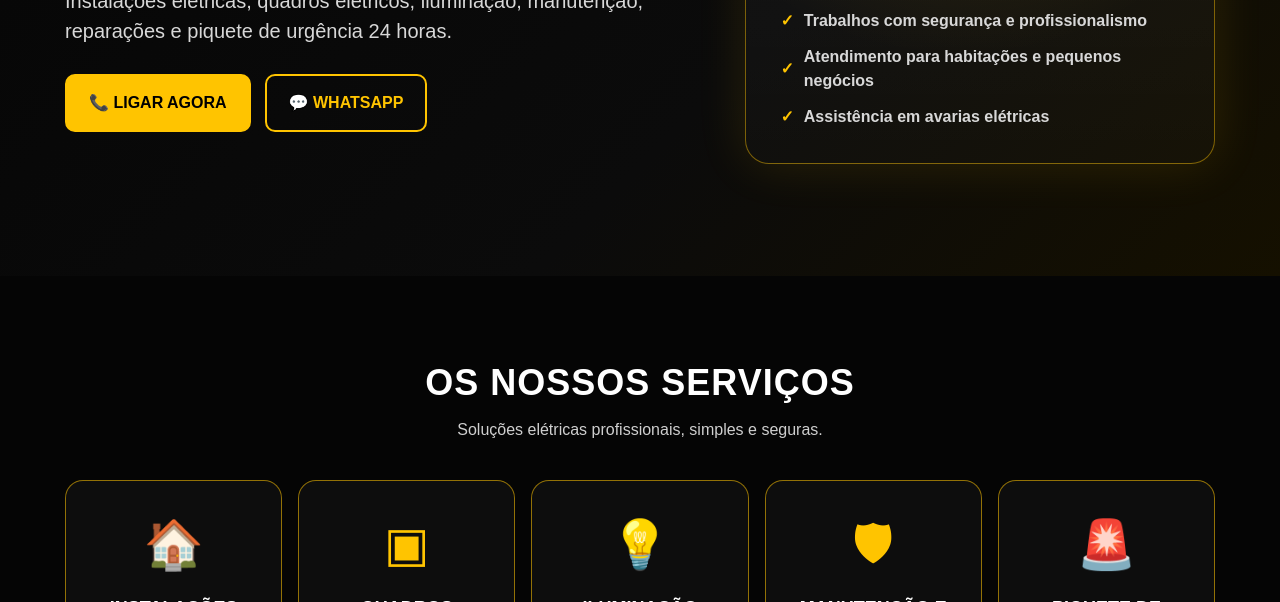
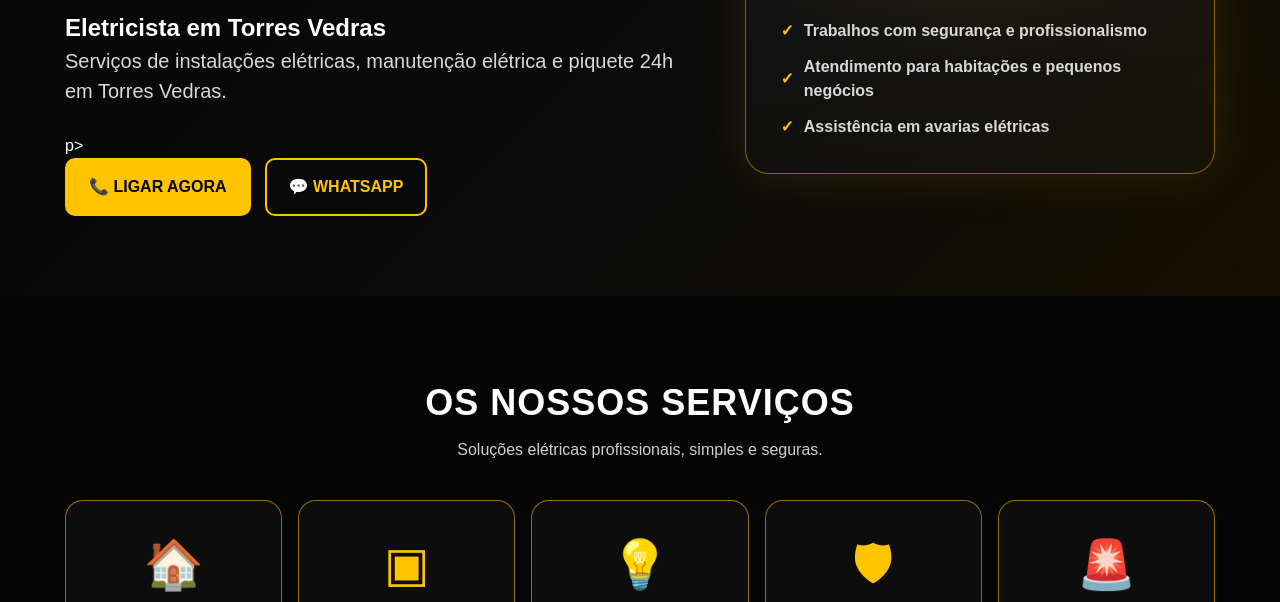
Before and after one commit to eletricalves/eletricalves-website, a plain HTML site: page index.html in a window 1280 px wide. Shown: the part 498-1100 px from the top of the page. Drawn offline with Linux system fonts and the light colour scheme.

Commit message:
Update index.html

```diff
--- a/index.html
+++ b/index.html
@@ -175,6 +175,8 @@
         <div class="badge">Técnico Responsável • Certificação DGEG</div>
         <h1>Serviços elétricos com <strong>segurança</strong> e confiança</h1>
         <p>Instalações elétricas, quadros elétricos, iluminação, manutenção, reparações e piquete de urgência 24 horas.</p>
+          <h2>Eletricista em Torres Vedras</h2>
+<p>Serviços de instalações elétricas, manutenção elétrica e piquete 24h em Torres Vedras.</p>                                                                                                               p>
         <div class="buttons">
           <a class="btn primary" href="tel:+351912640973">📞 Ligar agora</a>
           <a class="btn secondary" href="https://wa.me/351912640973" target="_blank">💬 WhatsApp</a>
```
